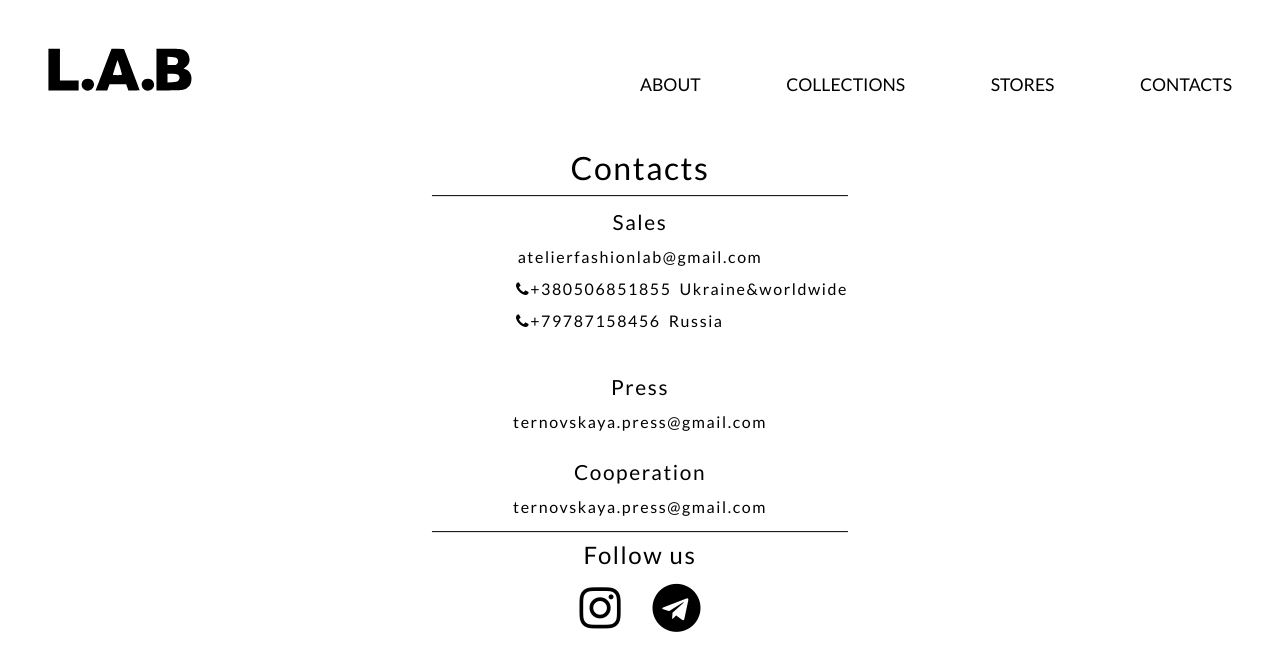
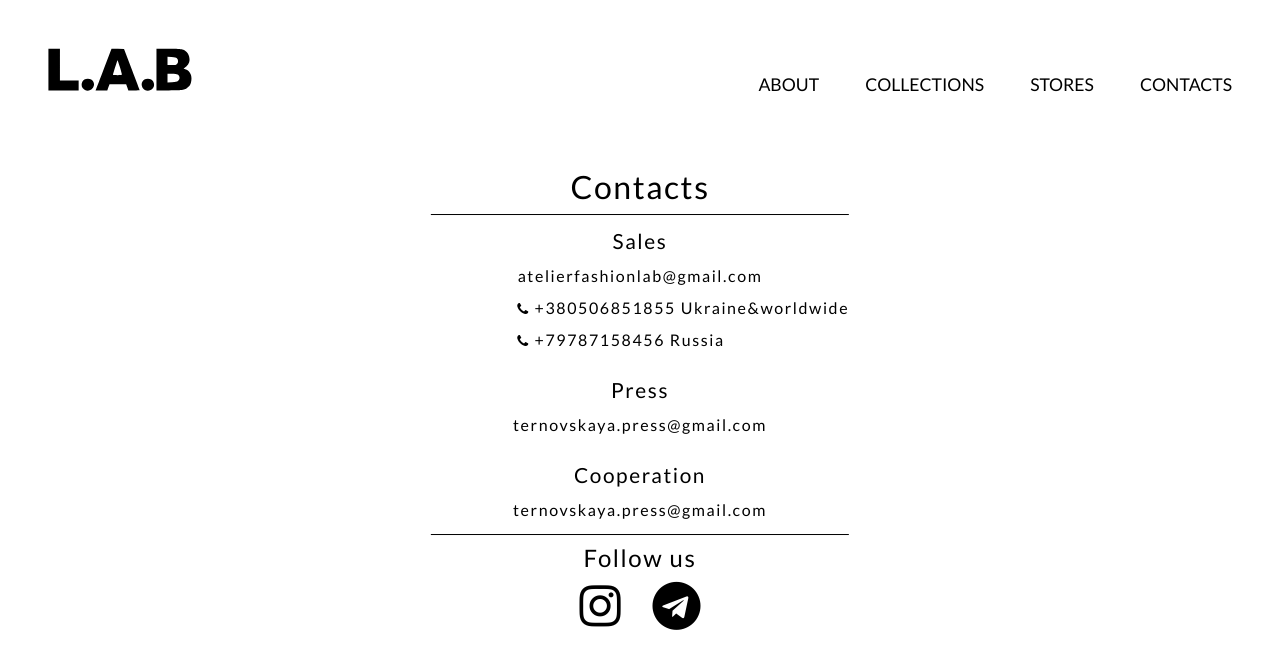
Before and after one commit to LeonidVlasov/work-lab, a plain HTML site: page contacts.html in a window 1280 px wide. Drawn offline with nearby package versions, Linux system fonts and the light colour scheme.

Commit message:
fix wrapper in all pages, fix foto size in sec about

```diff
--- a/contacts.html
+++ b/contacts.html
@@ -55,16 +55,12 @@
                 <h4 class="contacts__position">Sales</h4>
                 <a href="mailto:atelierfashionlab@gmail.com">atelierfashionlab@gmail.com</a>
                 <div class="number number__first">
-                    <!-- <p class="dest">Ukraine & Worldwide :</p> -->
                     <i class="fa fa-phone" aria-hidden="true"></i>
-                    <a class="phone__link" href="tel:+380506851855">+380506851855</a>
-                    <span class="dest">Ukraine&worldwide</span>
+                    <a class="phone__link" href="tel:+380506851855">+380506851855 Ukraine&worldwide</a>
                 </div>
                 <div class="number">
-                    <!-- <p class="dest">Russia :</p> -->
                     <i class="fa fa-phone" aria-hidden="true"></i>
-                    <a class="phone__link" href="tel:+79787158456">+79787158456</a>
-                    <span class="dest">Russia</span>
+                    <a class="phone__link" href="tel:+79787158456">+79787158456 Russia</a>
                 </div>
             </div>
             <div class="contacts__block">
@@ -78,8 +74,8 @@
             <div class="contacts__socials socials">
                 <h4 class="socials__header">Follow us </h4>
                 <div class="socials__container">
-                    <a href="https://www.instagram.com/atelier__lab/" class="social__link social__link--instagram" target="_blank"><i class="fa fa-instagram" aria-hidden="true"></i></a>
-                    <a href="https://t.me/ternolya" class="social__link social__link--telegram" target="_blank"><i class="fa fa-telegram" aria-hidden="true"></i></a>
+                    <a href="https://www.instagram.com/atelier__lab/" class="socials__link socials__link--instagram" target="_blank"><i class="fa fa-instagram" aria-hidden="true"></i></a>
+                    <a href="https://t.me/ternolya" class="socials__link socials__link--telegram" target="_blank"><i class="fa fa-telegram" aria-hidden="true"></i></a>
                 </div>
              </div>
         </section>
--- a/css/style.css
+++ b/css/style.css
@@ -3,6 +3,10 @@
 }
 
 /* general */
+
+.fa {
+   font: normal normal normal 14px/0 FontAwesome;
+}
 
 .head {
 
@@ -39,7 +43,7 @@
 /* nav */
 
 .navigation {
-    width: 50%;
+    width: 40%;
 }
 
 .nav__container {
@@ -101,24 +105,27 @@
 
 .wrapper-aboutus{
     min-height: 100vh;
-
+    position: relative;
 }
 
 .wrapper-aboutus__content {
     width: 100%;
     display: flex;
     justify-content: space-between;
-    align-items: center;
+    padding: 0 3rem;
     position: absolute;
     top: 50%;
     left: 50%;
     transform: translate(-50%, -50%);
-    padding: 3rem;
 }
 
 
 .wrapper-aboutus__description {
-    width: 50%;
+    width: 55%;
+    text-align: justify;
+    display: flex;
+    flex-direction: column;
+    justify-content: center;
 }
 
 .wrapper-aboutus__foto {
@@ -143,7 +150,7 @@
 /* COLLECTIONS */
 
 .wrapper-collections {
-    height: 100vh;
+    min-height: 100vh;
 }
 
 .wrapper-collections__gallery {
@@ -306,8 +313,6 @@
     background-repeat: no-repeat;
 }
 
-
-
 .slick-prev {
     left: -50px;
 }
@@ -333,6 +338,11 @@
 
 /* STORES */
 
+.wrapper-stores {
+    min-height: 100vh;
+    position: relative;
+}
+
 .try {
     font-size: 2rem;
 }
@@ -343,8 +353,6 @@
 
 .wrapper-contacts {
     min-height: 100vh;
-    display: flex;
-    flex-direction: column;
     position: relative;
     font-family: 'Lato',sans-serif;
 }
@@ -356,7 +364,6 @@
     top: 50%;
     left: 50%;
     transform: translate(-50%, -50%);
-    padding: 2rem;
     text-align: center;
 }
 
@@ -397,48 +404,41 @@
 }
 
 .number {
-    /* padding: 1rem; */
-    display: flex;
-    justify-content: flex-start;
-    text-align: center;
-    margin-left: 84px;
+    margin: 1rem 0 0 5.4rem;
+    text-align: left;
 }
 
 .socials {
     border-top: 1px solid #000;
+    display: flex;
+    flex-direction: column;
 }
 
 .socials__header {
-    padding-top: 0.7rem;
-
+    padding: 0.7rem 0;
 }
 
 .socials__container {
-    padding: 1rem;
     display: flex;
-    width: 100%;
     justify-content: center;
     font-size: 3rem;
 }
 
-.social__link {
+.socials__link {
     color: black;
 }
 
 .fa-instagram {
     margin-right: 2rem;
+    font-size: 3rem;
 }
 
-.social__link--telegram:hover {
-    color: #0088cc;
+.fa-telegram {
+    font-size: 3rem;
 }
 
-.phone__link {
-    margin-right: 0.5rem;
-}
-
-.number__first {
-    margin-top: 1rem;
+.socials__link--telegram:hover {
+    color: #0088cc;
 }
 
 /* END OF CONTACTS */
--- a/js/index.js
+++ b/js/index.js
@@ -1,12 +1,12 @@
 "use strict";
 
 $(document).ready(function () {
-    $(".nav__link").click(function () {
-        $('html, body').animate({
-            scrollTop: $($(this).attr('href')).offset().top
-        }, 3000);
-        return false;
-    });
+    // $(".nav__link").click(function () {
+    //     $('html, body').animate({
+    //         scrollTop: $($(this).attr('href')).offset().top
+    //     }, 3000);
+    //     return false;
+    // });
 
     $('.top-slider').slick({
         speed: 1000,
```
